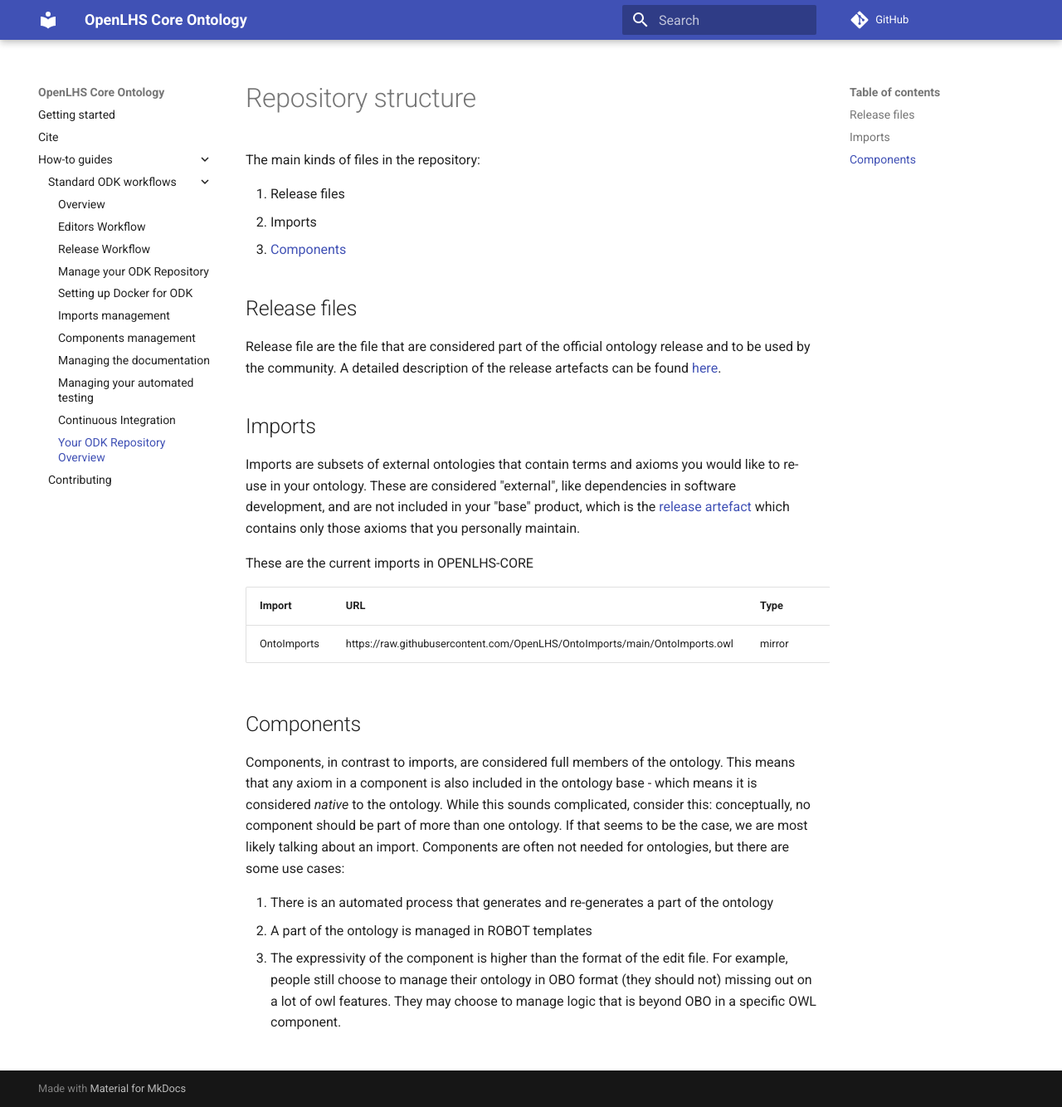
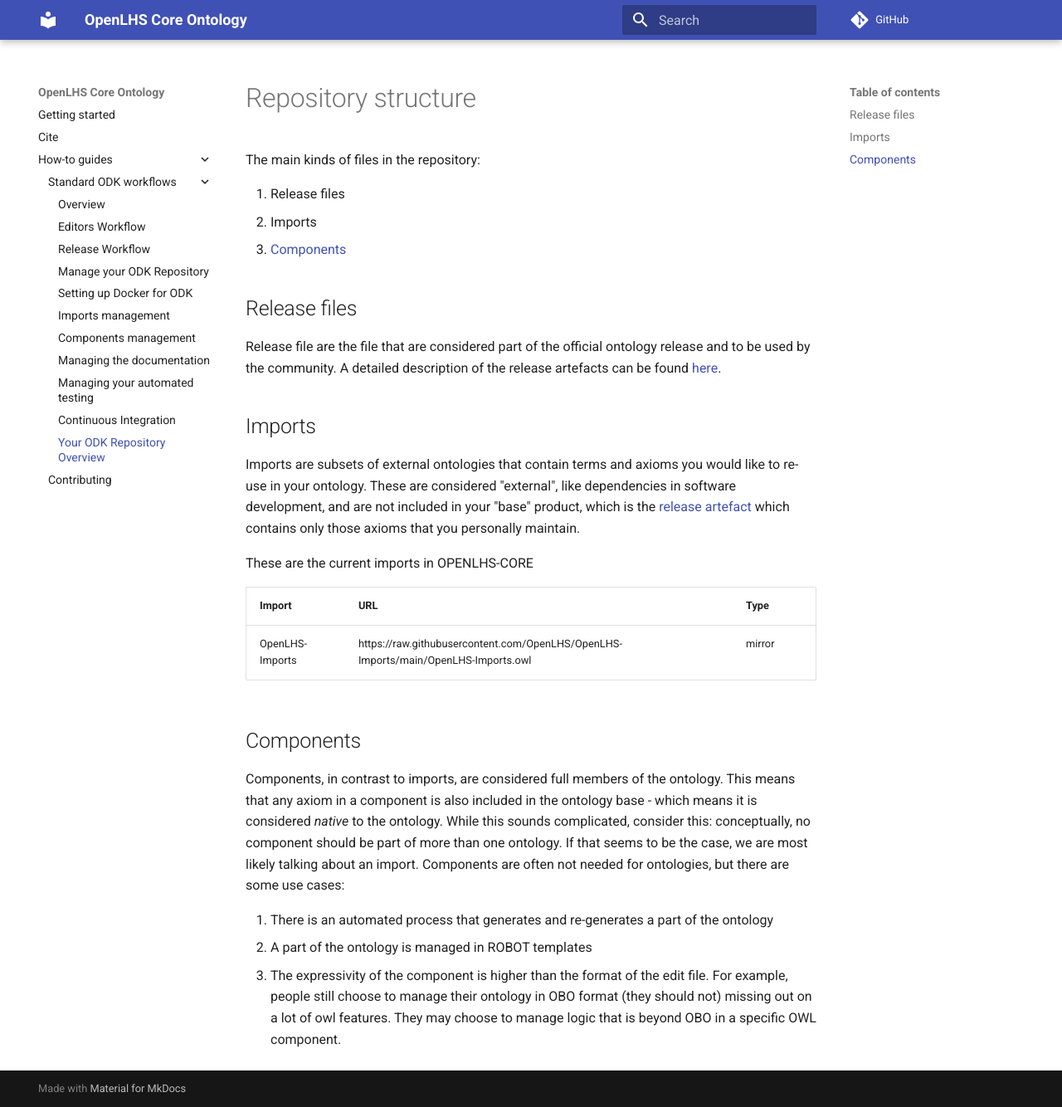
Before and after one commit to OpenLHS/OpenLHS-Core, an MkDocs documentation site: the page built from docs/odk-workflows/RepositoryFileStructure.md, in a window 1280 px wide and 1334 px high. Shown: the whole window at 83% size. Built offline with MkDocs 1.6.1 and Material for MkDocs 9.7.7, drawn with Linux system fonts in a browser that asks for light colours; comment, search, counter and statistics services are not loaded.

```diff
--- a/docs/odk-workflows/RepositoryFileStructure.md
+++ b/docs/odk-workflows/RepositoryFileStructure.md
@@ -16,7 +16,7 @@
 
 | Import | URL | Type |
 | ------ | --- | ---- |
-| OntoImports | https://raw.githubusercontent.com/OpenLHS/OntoImports/main/OntoImports.owl | mirror |
+| OpenLHS-Imports | https://raw.githubusercontent.com/OpenLHS/OpenLHS-Imports/main/OpenLHS-Imports.owl | mirror |
 
 ## Components
 Components, in contrast to imports, are considered full members of the ontology. This means that any axiom in a component is also included in the ontology base - which means it is considered _native_ to the ontology. While this sounds complicated, consider this: conceptually, no component should be part of more than one ontology. If that seems to be the case, we are most likely talking about an import. Components are often not needed for ontologies, but there are some use cases:
--- a/src/ontology/OpenLHS-Core-odk.yaml
+++ b/src/ontology/OpenLHS-Core-odk.yaml
@@ -13,9 +13,9 @@
   - owl
 import_group:
   products:
-    - id: OntoImports
+    - id: OpenLHS-Imports
       module_type: mirror
-      mirror_from: "https://raw.githubusercontent.com/OpenLHS/OntoImports/main/OntoImports.owl"
+      mirror_from: "https://raw.githubusercontent.com/OpenLHS/OpenLHS-Imports/main/OpenLHS-Imports.owl"
 robot_report:
   custom_sparql_exports:
     - base-classes-report
```
Also changed, not shown: site/odk-workflows/RepositoryFileStructure/index.html, site/search/search_index.json, site/sitemap.xml, 11 other files.
